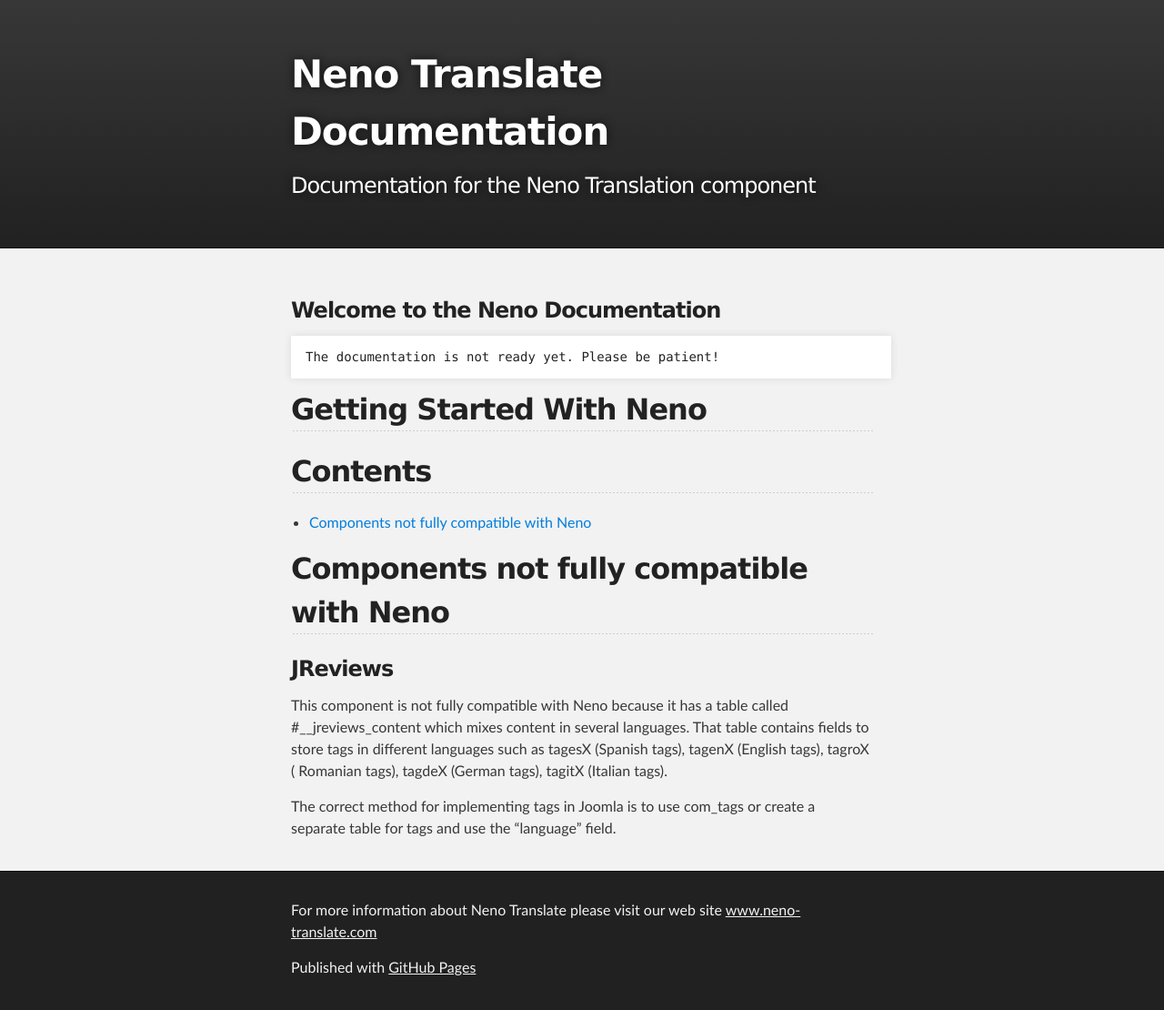
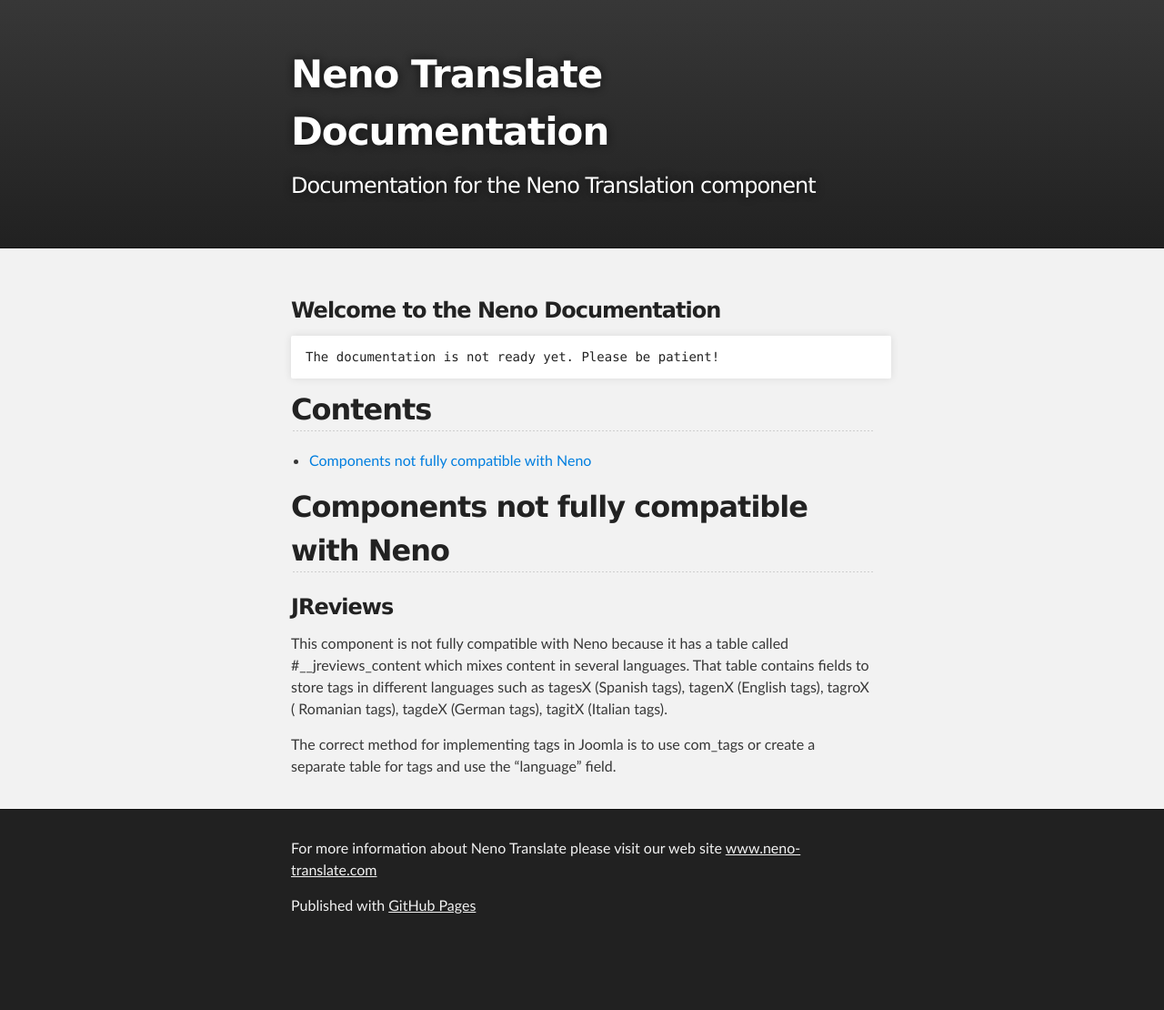
Before and after one commit to javigomez/neno, a Jekyll site: the page built from index.md, in a window 1280 px wide. Shown: the whole page at 91% size. Built offline with Jekyll 4.4.1, drawn with Linux system fonts in a browser that asks for light colours; Markdown is read by kramdown in place of the engine named in the settings; after the commit the page ends 1042 px from its top, so only the background shows below that.

Commit message:
Update index.md

````diff
--- a/index.md
+++ b/index.md
@@ -6,7 +6,7 @@ layout: index
 ```
 The documentation is not ready yet. Please be patient!
 ```
-## Getting Started With Neno
+
 
 ## Contents
 * [Components not fully compatible with Neno](#components-not-fully-compatible-with-neno)
````
